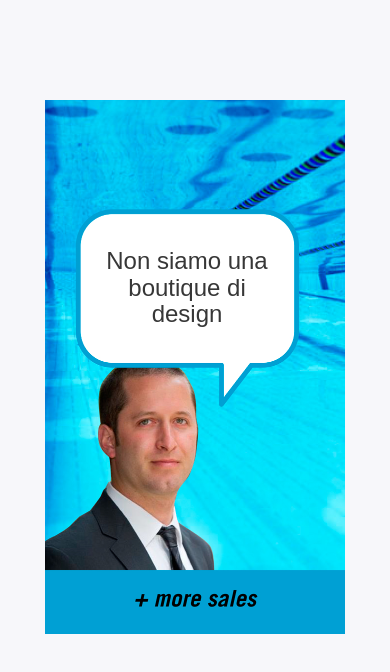
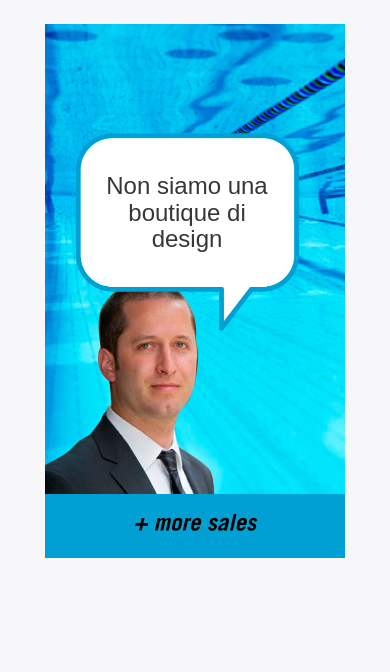
Before and after one commit to dbertella/danisales.it, a plain HTML site: page index.html in a window 390 px wide. Drawn offline with Linux system fonts and the light colour scheme; a web font is replaced by a local one.

Commit message:
change margin to fit mobile

```diff
--- a/style.css
+++ b/style.css
@@ -27,7 +27,7 @@ img {
 }
 .dani {
 	display: inline-block;
-	margin-top: 100px;
+	margin: 1em auto;
 	width: 300px;
 	cursor: pointer;
 }
@@ -35,7 +35,7 @@ img {
 .quoteWrap {
 	display: table;
     position: absolute;
-    top: 213px;
+    top: 138px;
     left: 50%;
     width: 214px;
     height: 150px;
```
